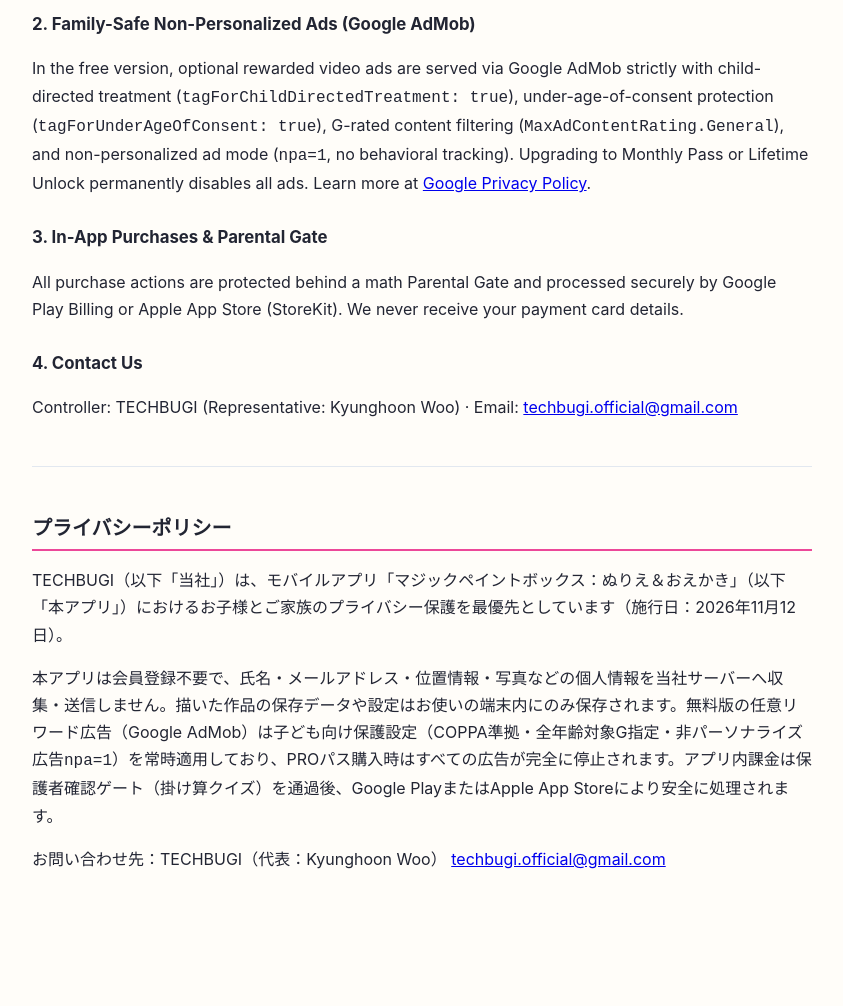
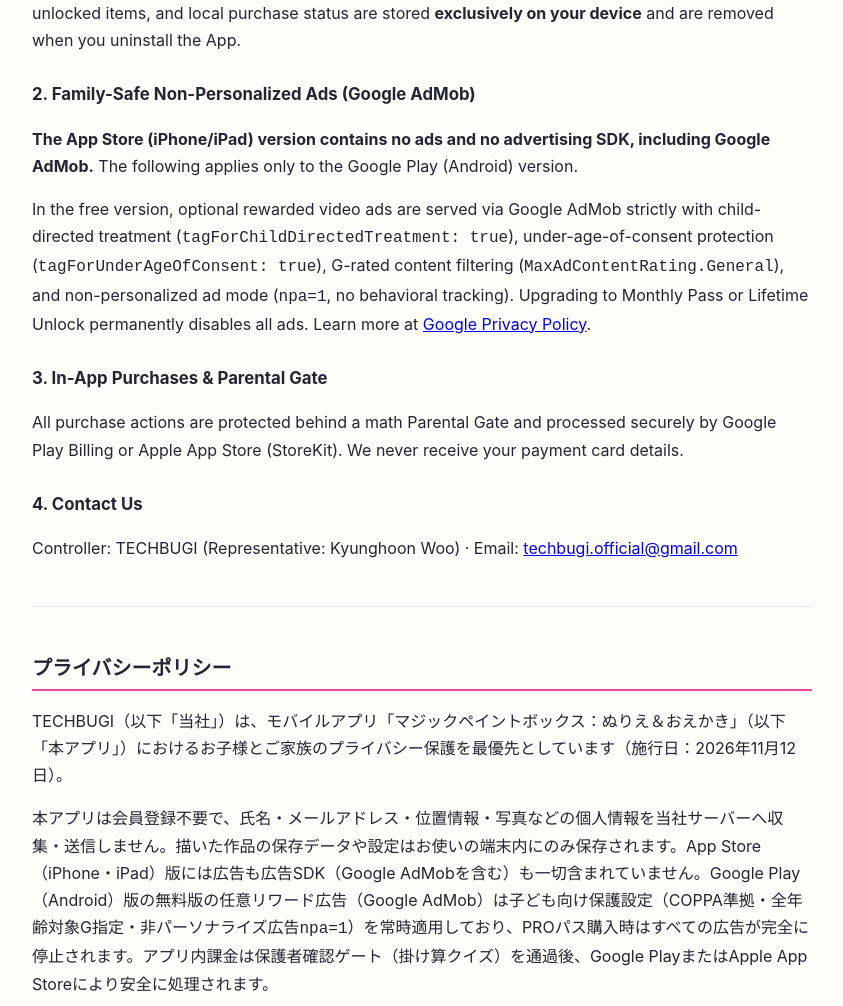
Before and after one commit to khwoo8905-maker/techbugi, a plain HTML site: page magicpaintbox/privacy.html in a window 1280 px wide. Shown: the part 1794-2800 px from the top of the page, without its empty margins (218-1061 px from the left). Before the commit the page ends 2747 px from the top, so only its background shows below. Drawn offline with Linux system fonts and the light colour scheme.

Commit message:
magicpaintbox: iOS판 광고 없음 명시

```diff
--- a/magicpaintbox/privacy.html
+++ b/magicpaintbox/privacy.html
@@ -40,6 +40,7 @@
 <p>기기에서 앱을 삭제하거나 데이터를 지우면 기기 내 저장 정보도 함께 삭제됩니다.</p>
 
 <h3>2. 가족 안전 비맞춤형 광고 (Google AdMob)</h3>
+<p><strong>App Store(iPhone·iPad) 버전에는 광고가 없으며, Google AdMob을 포함한 어떤 광고 SDK도 들어 있지 않습니다.</strong> 아래 내용은 Google Play(Android) 버전에만 해당합니다.</p>
 <p>무료 버전에서는 잠긴 도안이나 마법 브러시를 열 때 이용자가 직접 선택한 경우에만 짧은 보상형 광고(Google AdMob)가 표시됩니다. 회사는 어린이·가족 보호를 위해 AdMob 호출 시 항상 다음 보호 설정을 강제 적용합니다.</p>
 <ul>
   <li>아동 대상 서비스 태그(COPPA <code>tagForChildDirectedTreatment = true</code>) 및 동의 연령 미만 보호(<code>tagForUnderAgeOfConsent = true</code>) 활성화</li>
@@ -71,6 +72,7 @@
 <p>The App requires no account or sign-in, and we do not operate servers that collect personal data such as names, emails, phone numbers, precise locations, contacts, or photos. Drawings, stars, settings, unlocked items, and local purchase status are stored <strong>exclusively on your device</strong> and are removed when you uninstall the App.</p>
 
 <h3>2. Family-Safe Non-Personalized Ads (Google AdMob)</h3>
+<p><strong>The App Store (iPhone/iPad) version contains no ads and no advertising SDK, including Google AdMob.</strong> The following applies only to the Google Play (Android) version.</p>
 <p>In the free version, optional rewarded video ads are served via Google AdMob strictly with child-directed treatment (<code>tagForChildDirectedTreatment: true</code>), under-age-of-consent protection (<code>tagForUnderAgeOfConsent: true</code>), G-rated content filtering (<code>MaxAdContentRating.General</code>), and non-personalized ad mode (<code>npa=1</code>, no behavioral tracking). Upgrading to Monthly Pass or Lifetime Unlock permanently disables all ads. Learn more at <a href="https://policies.google.com/privacy">Google Privacy Policy</a>.</p>
 
 <h3>3. In-App Purchases &amp; Parental Gate</h3>
@@ -85,7 +87,7 @@
 <section id="ja" lang="ja">
 <h2>プライバシーポリシー</h2>
 <p>TECHBUGI（以下「当社」）は、モバイルアプリ「マジックペイントボックス：ぬりえ＆おえかき」（以下「本アプリ」）におけるお子様とご家族のプライバシー保護を最優先としています（施行日：2026年11月12日）。</p>
-<p>本アプリは会員登録不要で、氏名・メールアドレス・位置情報・写真などの個人情報を当社サーバーへ収集・送信しません。描いた作品の保存データや設定はお使いの端末内にのみ保存されます。無料版の任意リワード広告（Google AdMob）は子ども向け保護設定（COPPA準拠・全年齢対象G指定・非パーソナライズ広告<code>npa=1</code>）を常時適用しており、PROパス購入時はすべての広告が完全に停止されます。アプリ内課金は保護者確認ゲート（掛け算クイズ）を通過後、Google PlayまたはApple App Storeにより安全に処理されます。</p>
+<p>本アプリは会員登録不要で、氏名・メールアドレス・位置情報・写真などの個人情報を当社サーバーへ収集・送信しません。描いた作品の保存データや設定はお使いの端末内にのみ保存されます。App Store（iPhone・iPad）版には広告も広告SDK（Google AdMobを含む）も一切含まれていません。Google Play（Android）版の無料版の任意リワード広告（Google AdMob）は子ども向け保護設定（COPPA準拠・全年齢対象G指定・非パーソナライズ広告<code>npa=1</code>）を常時適用しており、PROパス購入時はすべての広告が完全に停止されます。アプリ内課金は保護者確認ゲート（掛け算クイズ）を通過後、Google PlayまたはApple App Storeにより安全に処理されます。</p>
 <p>お問い合わせ先：TECHBUGI（代表：Kyunghoon Woo） <a href="mailto:techbugi.official@gmail.com">techbugi.official@gmail.com</a></p>
 </section>
 </main>
```
